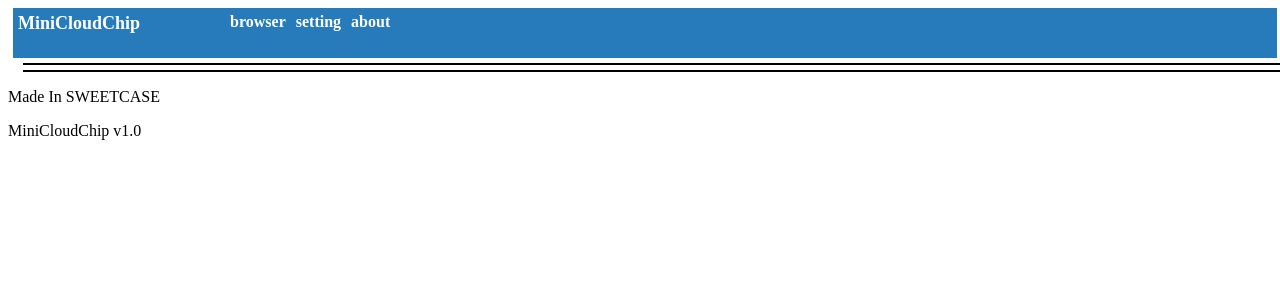
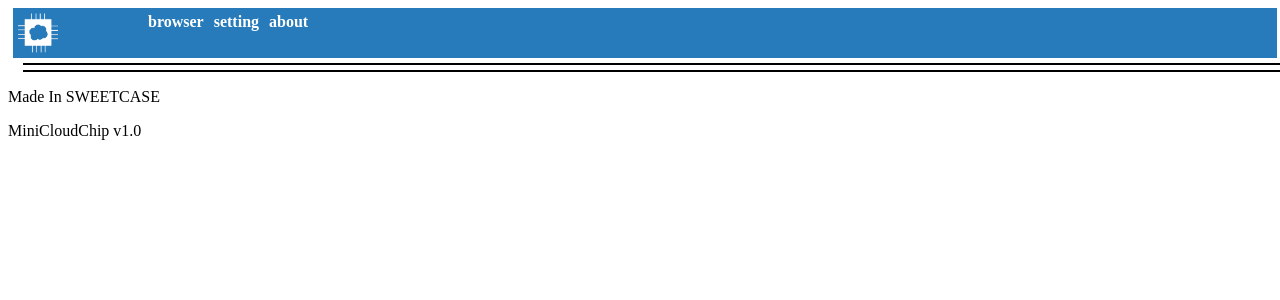
Before and after one commit to SweetCase-Cobalto/MicroCloudChip, a Django app: page /microcloudchip/main/browser in a window 1280 px wide. Shown: the top 300 px of the page. Run offline with Django 3.2, Linux system fonts and the light colour scheme.

Commit message:
input image to main html

```diff
--- a/app/templates/app/main.html
+++ b/app/templates/app/main.html
@@ -13,7 +13,7 @@
 <body>
 
     <nav id="main-nav">
-        <div class="nav-material nav-material-unhover" id="title">MiniCloudChip</div>
+        <img src="{% static 'app/img/logo-white.png' %}" class="nav-material nav-material-unhover" style="width: 40px; height: 40px" id="title"></img>
         <div style="width: 40px; height: 100%; float: left; margin-right: 40px;"></div>
         <div class="material-layout">
             <div class="nav-material nav-material-unhover">browser</div>
```
